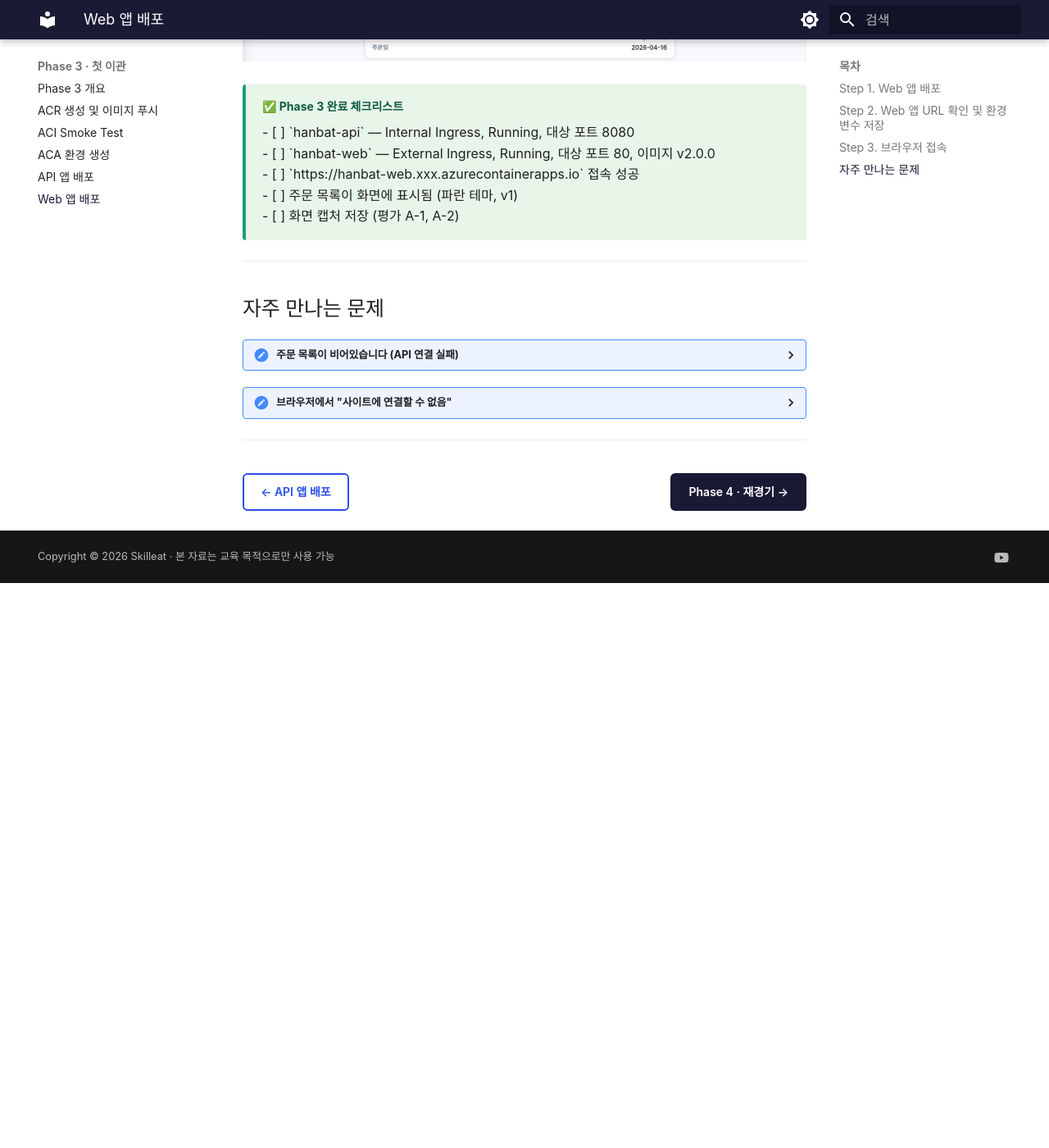
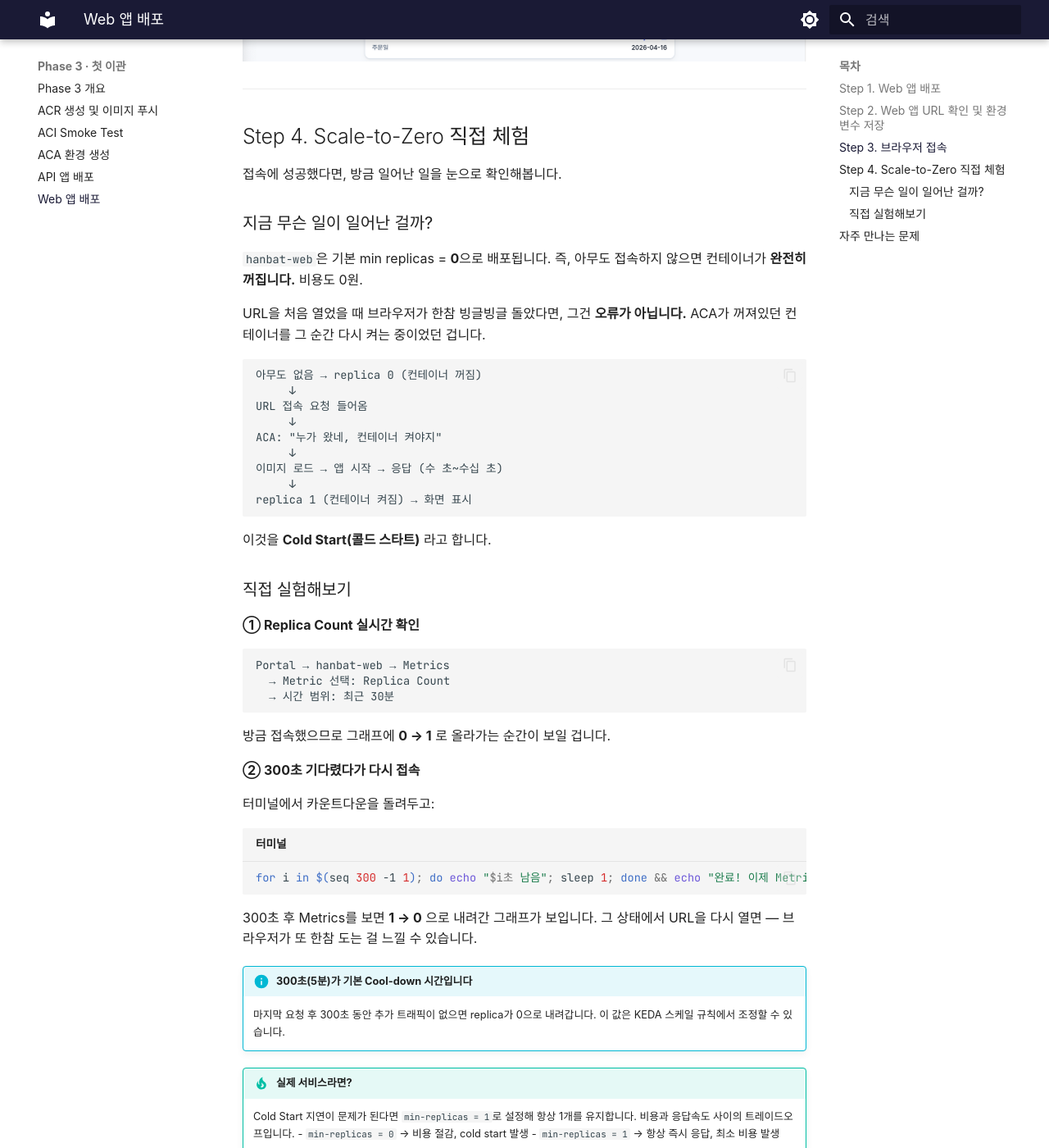
Before and after one commit to skilleat-labs/container-service-labs, an MkDocs documentation site: the page built from docs/phase-3/web-deploy.md, in a window 1280 px wide and 1400 px high, scrolled down 3445 px. Shown: the whole window at 82% size. Built offline with MkDocs 1.6.1 and Material for MkDocs 9.7.7, drawn with Linux system fonts in a browser that asks for light colours; some web fonts are replaced; before the commit the page ends 4156 px from its top, so only the background shows below that.

Commit message:
docs: Scale-to-Zero 직접 체험 섹션 추가 (web-deploy)
Co-Authored-By: Claude Sonnet 4.6 <noreply@anthropic.com>

````diff
--- a/docs/phase-3/web-deploy.md
+++ b/docs/phase-3/web-deploy.md
@@ -112,6 +112,69 @@ https://hanbat-web.xxx.koreacentral.azurecontainerapps.io
 
 ![ACA에서 동작하는 한밭푸드 주문 조회 화면](../assets/images/3-3.png)
 
+---
+
+## Step 4. Scale-to-Zero 직접 체험
+
+접속에 성공했다면, 방금 일어난 일을 눈으로 확인해봅니다.
+
+### 지금 무슨 일이 일어난 걸까?
+
+`hanbat-web`은 기본 min replicas = **0**으로 배포됩니다.
+즉, 아무도 접속하지 않으면 컨테이너가 **완전히 꺼집니다.** 비용도 0원.
+
+URL을 처음 열었을 때 브라우저가 한참 빙글빙글 돌았다면, 그건 **오류가 아닙니다.**
+ACA가 꺼져있던 컨테이너를 그 순간 다시 켜는 중이었던 겁니다.
+
+```
+아무도 없음 → replica 0 (컨테이너 꺼짐)
+     ↓
+URL 접속 요청 들어옴
+     ↓
+ACA: "누가 왔네, 컨테이너 켜야지"
+     ↓
+이미지 로드 → 앱 시작 → 응답 (수 초~수십 초)
+     ↓
+replica 1 (컨테이너 켜짐) → 화면 표시
+```
+
+이것을 **Cold Start(콜드 스타트)** 라고 합니다.
+
+### 직접 실험해보기
+
+**① Replica Count 실시간 확인**
+
+```
+Portal → hanbat-web → Metrics
+  → Metric 선택: Replica Count
+  → 시간 범위: 최근 30분
+```
+
+방금 접속했으므로 그래프에 **0 → 1** 로 올라가는 순간이 보일 겁니다.
+
+**② 300초 기다렸다가 다시 접속**
+
+터미널에서 카운트다운을 돌려두고:
+
+```bash title="터미널"
+for i in $(seq 300 -1 1); do echo "$i초 남음"; sleep 1; done && echo "완료! 이제 Metrics 확인하세요"
+```
+
+300초 후 Metrics를 보면 **1 → 0** 으로 내려간 그래프가 보입니다.
+그 상태에서 URL을 다시 열면 — 브라우저가 또 한참 도는 걸 느낄 수 있습니다.
+
+!!! info "300초(5분)가 기본 Cool-down 시간입니다"
+    마지막 요청 후 300초 동안 추가 트래픽이 없으면 replica가 0으로 내려갑니다.
+    이 값은 KEDA 스케일 규칙에서 조정할 수 있습니다.
+
+!!! tip "실제 서비스라면?"
+    Cold Start 지연이 문제가 된다면 `min-replicas = 1`로 설정해 항상 1개를 유지합니다.
+    비용과 응답속도 사이의 트레이드오프입니다.
+    - `min-replicas = 0` → 비용 절감, cold start 발생
+    - `min-replicas = 1` → 항상 즉시 응답, 최소 비용 발생
+
+---
+
 <div class="checkpoint">
 <div class="checkpoint-title">✅ Phase 3 완료 체크리스트</div>
 
````
